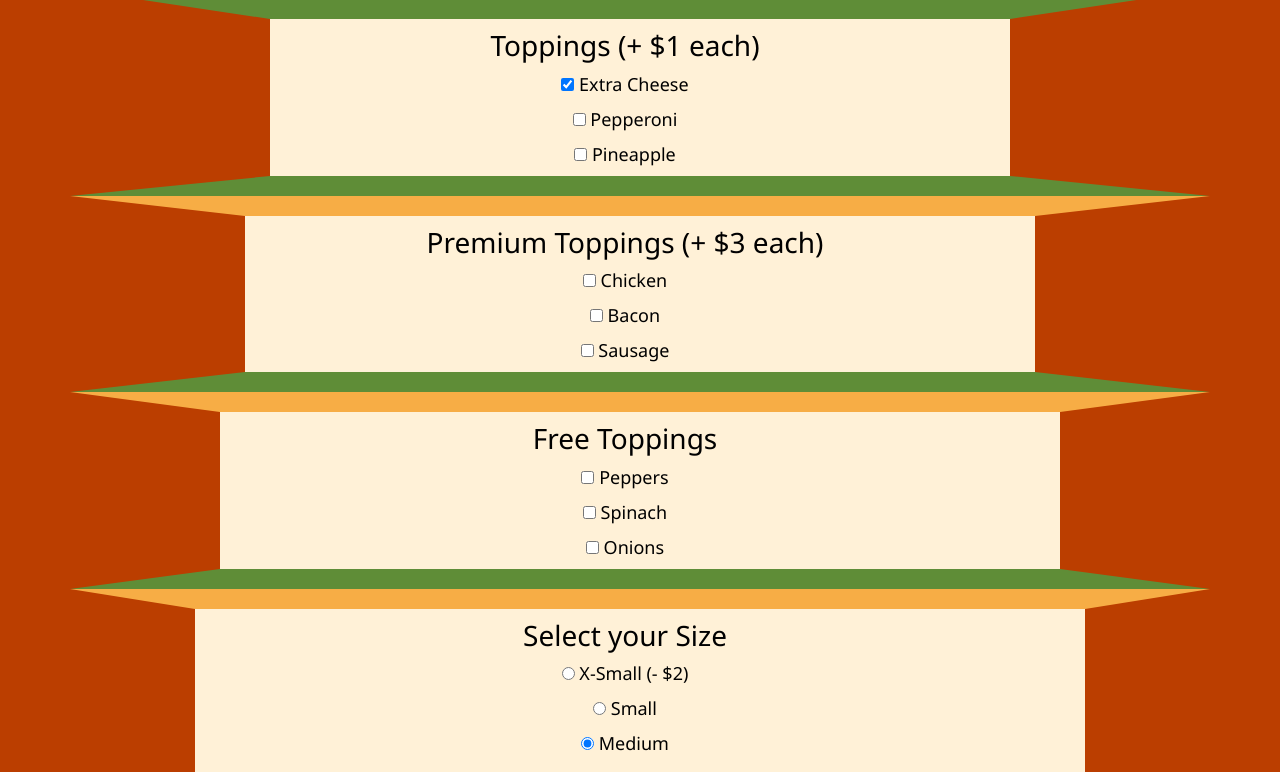
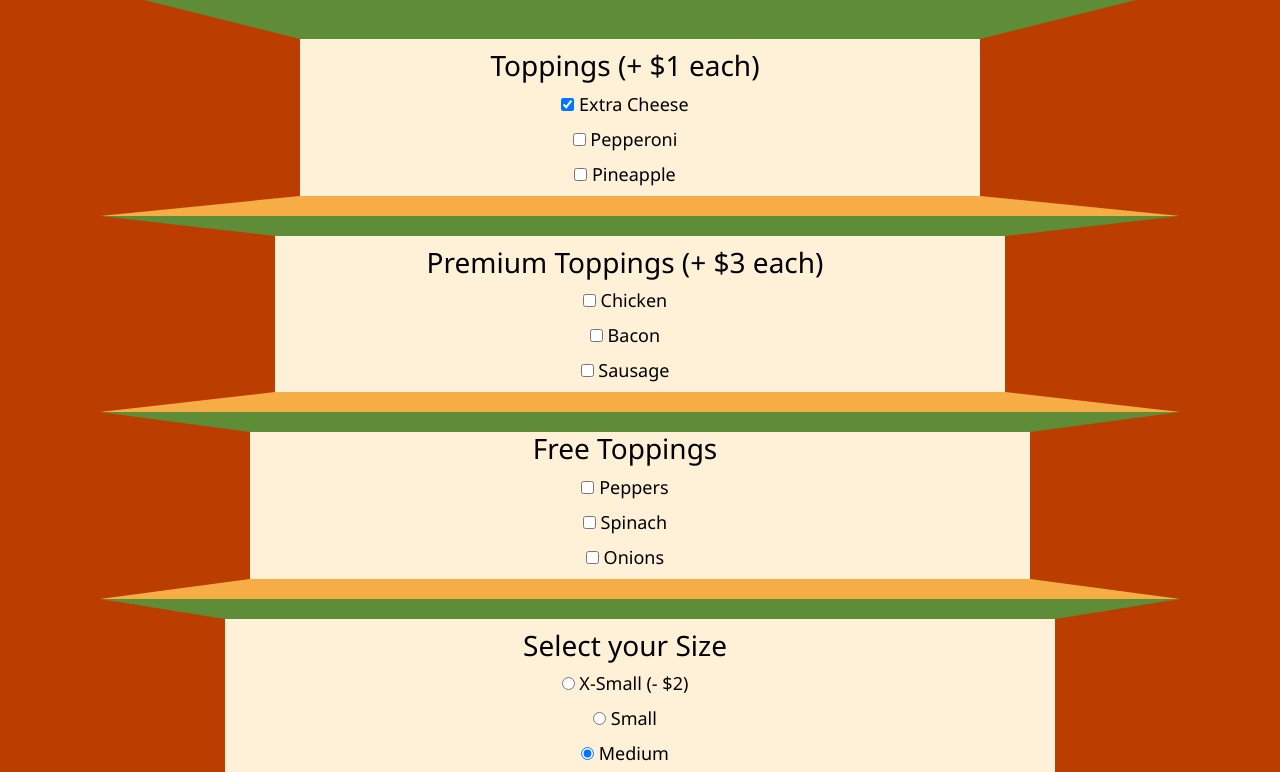
Before and after one commit to NoahJpg/Pizza-Parlor, a plain HTML site: page index.html in a window 1280 px wide. Shown: the part 92-864 px from the top of the page. Drawn offline with nearby package versions, Linux system fonts and the light colour scheme.

Commit message:
change color locations in CSS, remove unworking 2nd pizza functions

```diff
--- a/css/styles.css
+++ b/css/styles.css
@@ -5,8 +5,8 @@ body {
   padding-bottom: 250px;
   padding-top: 25px;
   flex-shrink: inherit;
-  border-left: 70px solid #bb3e00;
-  border-right: 70px solid #bb3e00;
+  border-left: 100px solid #bb3e00;
+  border-right: 100px solid #bb3e00;
 }
 .hidden {
   display: none;
@@ -20,10 +20,10 @@ body {
   list-style-position: inside;
   background-color: #FFF1D7;
   padding-right: 30px;
-  border-top: 30px solid #5f8d37;
+  border-top: 50px solid #5f8d37;
   border-left: 200px solid #bb3e00;
   border-right: 200px solid #bb3e00;
-  border-bottom: 20px solid #5f8d37;
+  border-bottom: 20px solid #F7ad45;
   padding-top: 10px;
 }
 .premium {
@@ -32,10 +32,10 @@ body {
   list-style-position: inside;
   background-color: #FFF1D7;
   padding-right: 30px;
-  border-top: 20px solid #F7ad45;
+  border-top: 20px solid #5f8d37;
   border-left: 175px solid #bb3e00;
   border-right: 175px solid #bb3e00;
-  border-bottom: 20px solid #5f8d37;
+  border-bottom: 20px solid #F7ad45;
   padding-top: 10px;
 }
 
@@ -45,11 +45,10 @@ body {
   list-style-position: inside;
   background-color: #FFF1D7;
   padding-right: 30px;
-  border-top: 20px solid #F7ad45;
+  border-top: 20px solid #5f8d37;
   border-left: 150px solid #bb3e00;
   border-right: 150px solid #bb3e00;
-  border-bottom: 20px solid #5f8d37;
-  padding-top: 10px;
+  border-bottom: 20px solid #F7ad45;
 }
 
 .size {
@@ -58,7 +57,7 @@ body {
   list-style-position: inside;
   background-color: #FFF1D7;
   padding-right: 30px;
-  border-top: 20px solid #F7ad45;
+  border-top: 20px solid #5f8d37;
   border-left: 125px solid #bb3e00;
   border-right: 125px solid #bb3e00;
   border-bottom: 20px solid #5f8d37;
--- a/js/scripts.js
+++ b/js/scripts.js
@@ -1,12 +1,9 @@
 // Business Logic
-
 function PizzaData(topping, premiumTopping, size,) {
   this.topping = topping;
   this.premiumTopping = premiumTopping;
   this.size = size;
   this.pizzaCost = 10;
-  this.amountOfPizza = []; // to hold future pizza amounts
-  this.totalCost = 0; // to calculate total cost of all pizzas
 }
 
 PizzaData.prototype.Order = function() {
@@ -36,15 +33,6 @@ PizzaData.prototype.Order = function() {
   }
 
   return this.pizzaCost ;
-}
-//  WIP: function to add amount of pizzas to the total cost
-PizzaData.prototype.multiplePizza = function() {
-  let totalCost = 0;
-this.amountOfPizza.forEach(function(pizzaPrice) {
-    totalCost += pizzaPrice;
-});
-this.totalCost = totalCost;
-return this.totalCost;
 }
 
 
@@ -78,6 +66,4 @@ window.addEventListener("load", function() {
   const form = document.getElementById("pizza-order");
   form.addEventListener("submit", handleOrderForm);
   form.addEventListener("submit", unhideImage);
-  form.addEventListener("submit", multiplePizza()); // calling ability to see how many pizzas have been ordered
-
 })
```
Also changed, not shown: index.html (+1 -4 lines).
